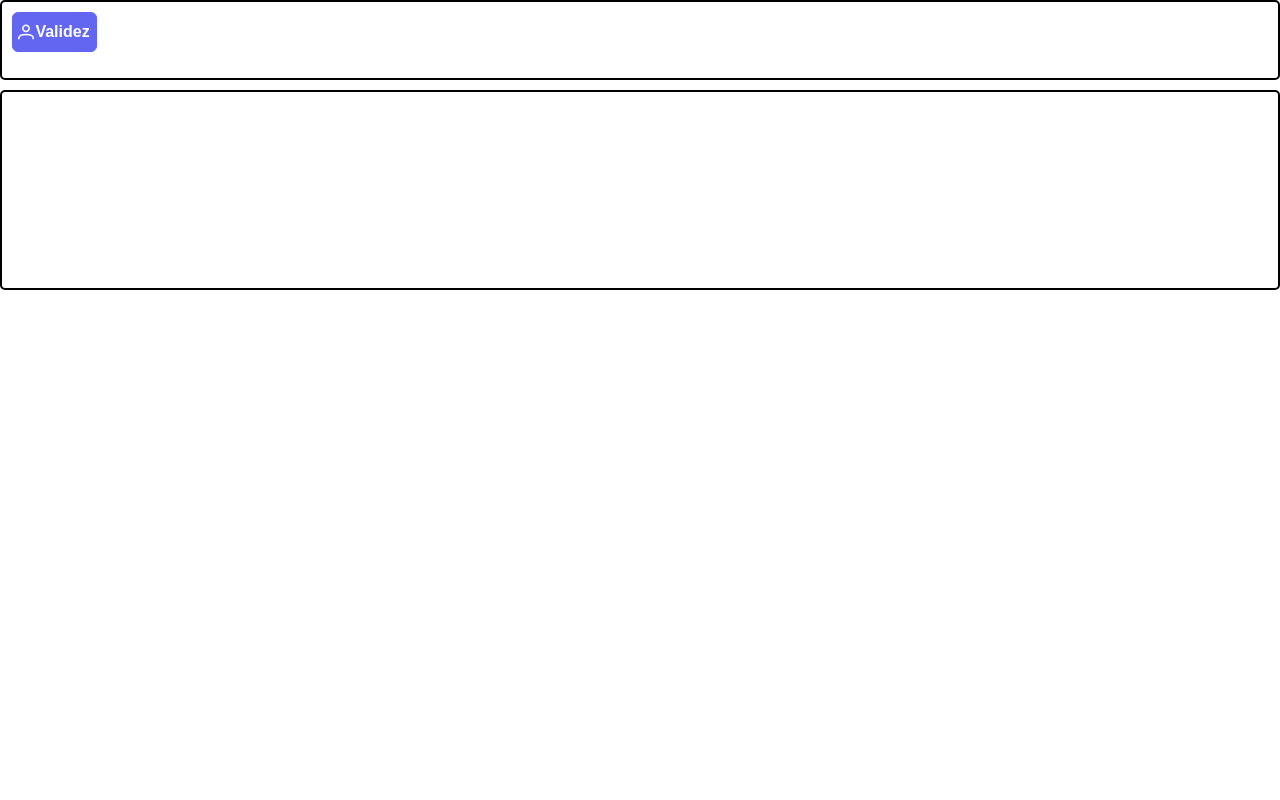
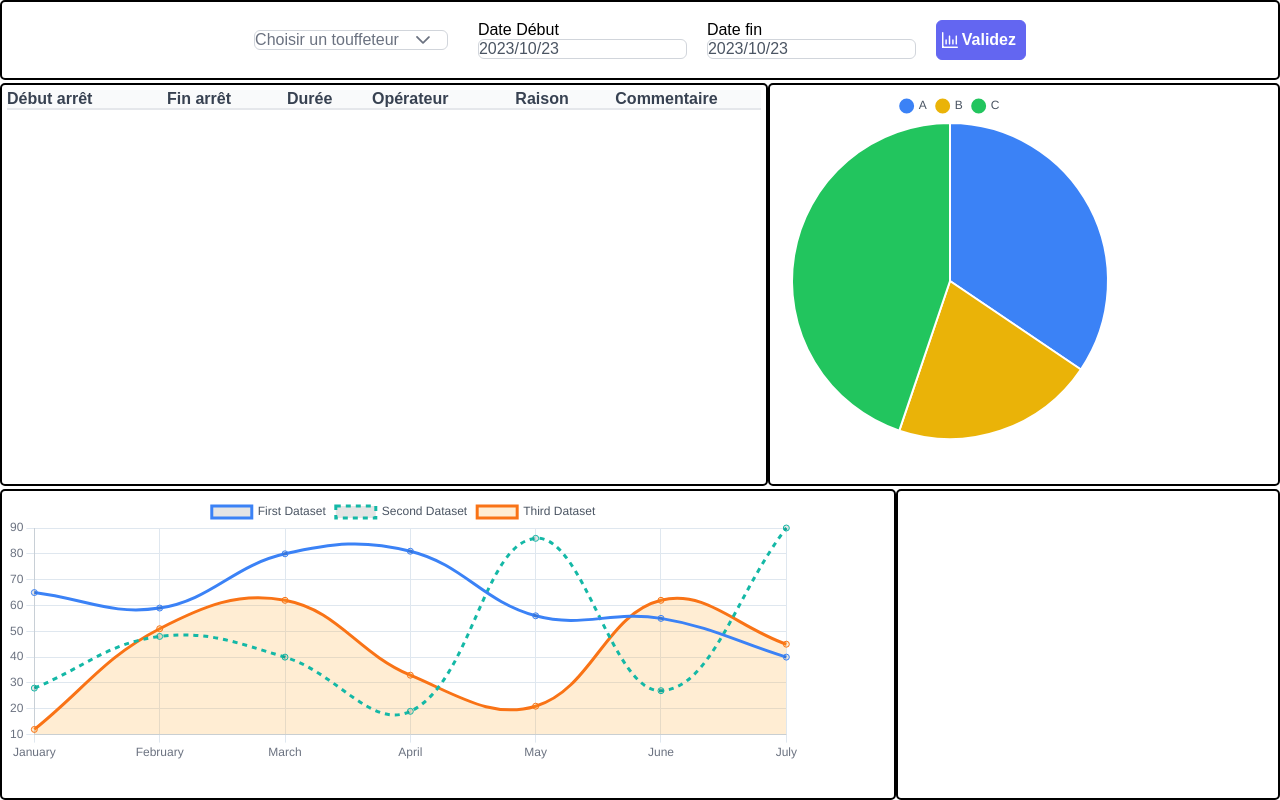
Before and after one commit to PatriceBeaulieuCanada/analysetuffting, a Vue app: page / in a window 1280 px wide. Built offline with nearby package versions, Linux system fonts and the light colour scheme; a web font is replaced by a local one.

Commit message:
add graph

```diff
--- a/index.html
+++ b/index.html
@@ -4,7 +4,7 @@
     <meta charset="UTF-8">
     <link rel="icon" href="/favicon.ico">
     <meta name="viewport" content="width=device-width, initial-scale=1.0">
-    <title>Vite App</title>
+    <title>Analyse touffetage</title>
   </head>
   <body>
     <div id="app"></div>
--- a/package.json
+++ b/package.json
@@ -11,6 +11,7 @@
   },
   "dependencies": {
     "axios": "^1.5.1",
+    "chart.js": "^4.4.0",
     "primeicons": "^6.0.1",
     "primevue": "^3.37.0",
     "vue": "^3.3.4"
--- a/src/App.vue
+++ b/src/App.vue
@@ -4,8 +4,23 @@ import { UseCallApi } from "./service/UseCallApi";
 import { useToast } from "primevue/usetoast";
 import "./assets/app.css";
 
+const startDate = ref(new Date());
+const endDate = ref(new Date());
+const stopReasons = ref();
+const chartData = ref();
+const chartOptions = ref();
+const chartData1 = ref();
+const chartOptions1 = ref();
+
+
 const toast = useToast();
+
 const handleClick = () => {
+  console.log("date debut : ", startDate);
+  console.log("date fin : ", endDate);
+};
+
+const infoToast = () => {
   toast.add({
     severity: "success",
     summary: "PrimeTime",
@@ -16,34 +31,192 @@ const handleClick = () => {
 
 onMounted(() => {
   // UseCallApi({action:'GetEmployee'}).then((data:any)=> (employees.value = data));
+  chartData.value = setChartData();
+  chartOptions.value = setChartOptions();
+  chartData1.value = setChartData1();
+  chartOptions1.value = setChartOptions1();
 });
+
+const tufter = ref();
+const tufters = ref([
+  { name: "T01", id: "1" },
+  { name: "T04", id: "2" },
+  { name: "T09", id: "3" },
+  { name: "T21", id: "4" },
+  { name: "T26", id: "5" },
+  { name: "T27", id: "6" },
+  { name: "T34", id: "7" },
+  { name: "T43", id: "8" },
+  { name: "T44", id: "9" },
+  { name: "T48", id: "10" },
+]);
+
+
+const setChartData = () => {
+    const documentStyle = getComputedStyle(document.body);
+
+    return {
+        labels: ['A', 'B', 'C'],
+        datasets: [
+            {
+                data: [540, 325, 702],
+                backgroundColor: [documentStyle.getPropertyValue('--blue-500'), documentStyle.getPropertyValue('--yellow-500'), documentStyle.getPropertyValue('--green-500')],
+                hoverBackgroundColor: [documentStyle.getPropertyValue('--blue-400'), documentStyle.getPropertyValue('--yellow-400'), documentStyle.getPropertyValue('--green-400')]
+            }
+        ]
+    };
+};
+
+const setChartOptions = () => {
+    const documentStyle = getComputedStyle(document.documentElement);
+    const textColor = documentStyle.getPropertyValue('--text-color');
+
+    return {
+        plugins: {
+            legend: {
+                labels: {
+                    usePointStyle: true,
+                    color: textColor
+                }
+            }
+        }
+    };
+};
+
+
+const setChartData1 = () => {
+    const documentStyle = getComputedStyle(document.documentElement);
+
+    return {
+        labels: ['January', 'February', 'March', 'April', 'May', 'June', 'July'],
+        datasets: [
+            {
+                label: 'First Dataset',
+                data: [65, 59, 80, 81, 56, 55, 40],
+                fill: false,
+                tension: 0.4,
+                borderColor: documentStyle.getPropertyValue('--blue-500')
+            },
+            {
+                label: 'Second Dataset',
+                data: [28, 48, 40, 19, 86, 27, 90],
+                fill: false,
+                borderDash: [5, 5],
+                tension: 0.4,
+                borderColor: documentStyle.getPropertyValue('--teal-500')
+            },
+            {
+                label: 'Third Dataset',
+                data: [12, 51, 62, 33, 21, 62, 45],
+                fill: true,
+                borderColor: documentStyle.getPropertyValue('--orange-500'),
+                tension: 0.4,
+                backgroundColor: 'rgba(255,167,38,0.2)'
+            }
+        ]
+    };
+};
+const setChartOptions1 = () => {
+    const documentStyle = getComputedStyle(document.documentElement);
+    const textColor = documentStyle.getPropertyValue('--text-color');
+    const textColorSecondary = documentStyle.getPropertyValue('--text-color-secondary');
+    const surfaceBorder = documentStyle.getPropertyValue('--surface-border');
+
+    return {
+        maintainAspectRatio: false,
+        aspectRatio: 0.6,
+        plugins: {
+            legend: {
+                labels: {
+                    color: textColor
+                }
+            }
+        },
+        scales: {
+            x: {
+                ticks: {
+                    color: textColorSecondary
+                },
+                grid: {
+                    color: surfaceBorder
+                }
+            },
+            y: {
+                ticks: {
+                    color: textColorSecondary
+                },
+                grid: {
+                    color: surfaceBorder
+                }
+            }
+        }
+    };
+}
 </script>
 
 <template>
   <Toast></Toast>
-    <div class="app">
-      <div class="mainContainer">
-
-        <div class="mainHeader">
-          <Button class="bntCSS" label="Validez" @click="handleClick" icon="pi pi-user"></Button>
+  <div class="app">
+    <div class="mainContainer">
+      <div class="mainHeader">
+        <div class="item1">
+          <Dropdown
+            v-model="tufter"
+            :options="tufters"
+            optionLabel="name"
+            placeholder="Choisir un touffeteur"
+            class="w-full md:w-14rem"
+          />
         </div>
-        <div class="mainGrid">
-
+        <div class="item">
+          <label>Date Début</label>
+          <Calendar v-model="startDate" dateFormat="yy/mm/dd" />
+        </div>
+        <div class="item">
+          <label>Date fin</label>
+          <Calendar v-model="endDate" dateFormat="yy/mm/dd" />
+        </div>
+        <Button
+          class="bntCSS"
+          label=" Validez"
+          @click="handleClick"
+          icon="pi pi-chart-bar"
+        ></Button>
+      </div>
+      <div class="mainGrid1">
+        <div class="card">
+          <DataTable :value="stopReasons" tableStyle="min-width: 50rem">
+            <Column field="code" header="Début arrêt"></Column>
+            <Column field="name" header="Fin arrêt"></Column>
+            <Column field="category" header="Durée"></Column>
+            <Column field="quantity" header="Opérateur"></Column>
+            <Column field="category" header="Raison"></Column>
+            <Column field="quantity" header="Commentaire"></Column>
+          </DataTable>
         </div>
       </div>
+      <div class="mainGrid2">
+        <Chart type="pie" :data="chartData" :options="chartOptions" class="chartCSS" />
+      </div>
+      <div class="mainGrid3">
+        <Chart type="line" :data="chartData1" :options="chartOptions1" class="chartCSS" />
+      </div>
+      <div class="mainGrid4">
+
+      </div>
     </div>
+  </div>
 </template>
 
 <style scoped>
-
 .mainContainer {
-  background-color:#fff;
+  background-color: #fff;
   height: 100%;
   width: 100%;
   display: grid;
   grid-template-columns: 10% 10% 10% 10% 10% 10% 10% 10% 10% 10%;
   grid-template-rows: 10% 25% 25% auto;
-  row-gap: 10px;
+  row-gap: 3px;
 }
 
 .mainHeader {
@@ -51,19 +224,66 @@ onMounted(() => {
   border-radius: 5px;
   grid-column: 1/11;
   padding: 10px;
+  display: flex;
+  align-items: center;
+  justify-content: center;
 }
 
-.bntCSS{
-  width: 85px;
+.mainHeader .item {
+  margin: 10px;
+  display: flex;
+  flex-direction: column;
+}
+
+.mainHeader .item1 {
+  margin-right: 20px;
+}
+
+.bntCSS {
+  width: 90px;
   height: 40px;
+  padding: 5px;
+  margin-left: 10px;
+}
+
+.mainGrid1 {
+  border: 2px solid black;
+  border-radius: 5px;
+  grid-column: 1/7;
+  grid-row: 2/4;
   padding: 5px;
 }
 
-.mainGrid {
+.mainGrid2 {
+  display: block;
   border: 2px solid black;
   border-radius: 5px;
-  grid-column: 1/11;
-  grid-row: 2/3;
+  grid-column: 7/11;
+  grid-row: 2/4;
+  padding: 5px;
+}
+
+.chartCSS{
+  height: 90%;
+  width: 90%;
+}
+
+.mainGrid3 {
+  display: block;
+  border: 2px solid black;
+  border-radius: 5px;
+  grid-column: 1/8;
+  grid-row: 4/6;
+  padding: 5px;
+}
+
+.mainGrid4 {
+  display: block;
+  border: 2px solid black;
+  border-radius: 5px;
+  grid-column: 8/11;
+  grid-row: 4/6;
+  padding: 5px;
 }
 
 @media (min-width: 1024px) {
--- a/src/main.ts
+++ b/src/main.ts
@@ -9,6 +9,7 @@ import Column from "primevue/column";
 import Calendar from "primevue/calendar";
 import Dropdown from "primevue/dropdown";
 import Toast from 'primevue/toast'
+import Chart from 'primevue/chart';
 
 import "primevue/resources/themes/lara-light-indigo/theme.css";
 import "primevue/resources/primevue.min.css";
@@ -23,4 +24,5 @@ app.component('Column',Column);
 app.component('Calendar',Calendar);
 app.component('Dropdown',Dropdown);
 app.component('Toast',Toast);
+app.component('Chart',Chart);
 app.mount('#app')
```
Also changed, not shown: 1 other file (tests, documents, lock files or other folders).
